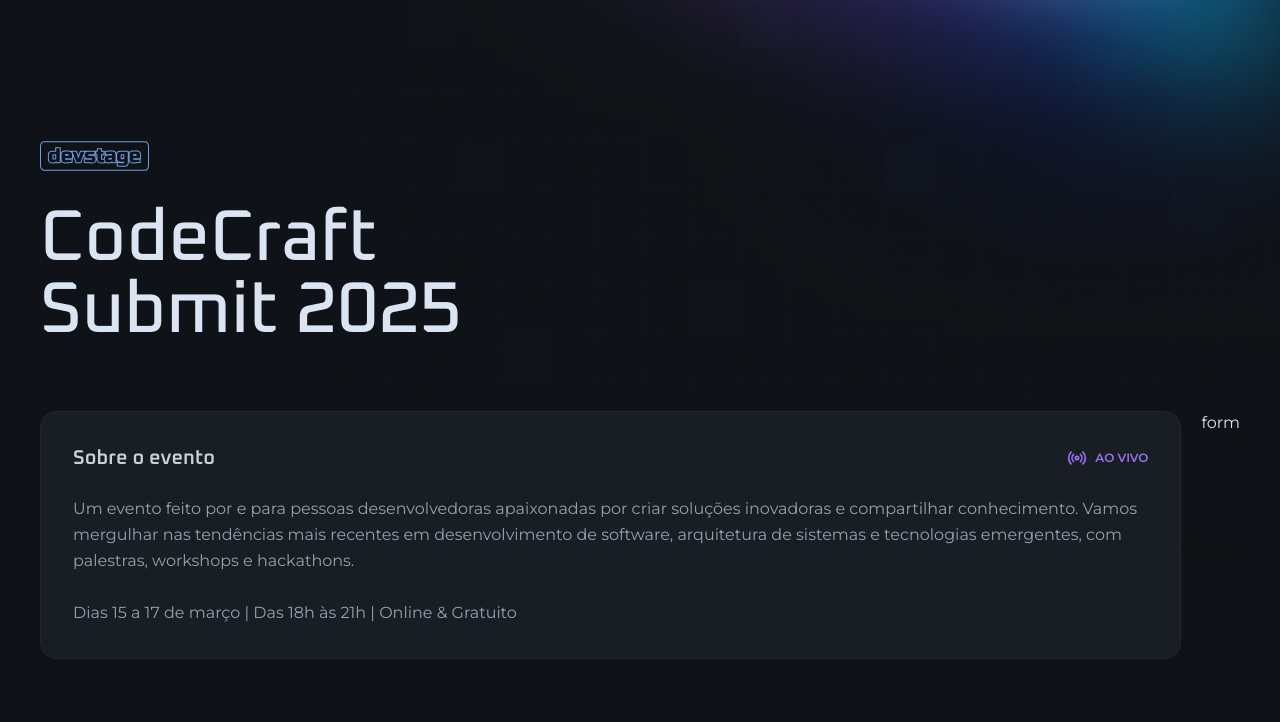
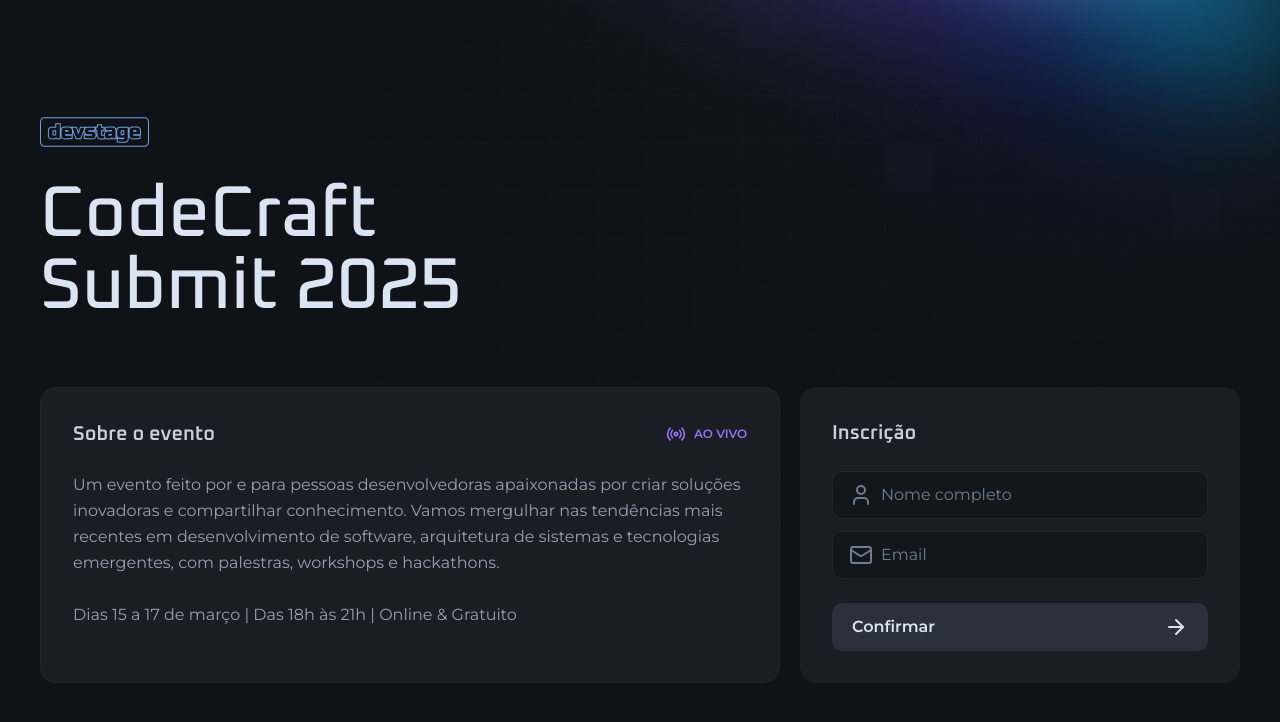
Before and after one commit to nicolasgfe/NLW-connect-devstage-web, a Next.js app: page / in a window 1280 px wide. Shown: the top 722 px of the page. Built offline with nearby package versions, Linux system fonts and the light colour scheme.

Commit message:
Utilizando componentes para criação do formulario

```diff
--- a/src/app/page.tsx
+++ b/src/app/page.tsx
@@ -1,6 +1,8 @@
 import Image from 'next/image';
 
-import { Radio } from 'lucide-react';
+import { Button } from '@/components/button';
+import { InputField, InputIcon, InputRoot } from '@/components/input';
+import { ArrowRight, Mail, Radio, User } from 'lucide-react';
 import logo from '../assets/Logo.svg';
 
 export default function Home() {
@@ -37,7 +39,30 @@
               Dias 15 a 17 de março | Das 18h às 21h | Online & Gratuito
             </p>
           </div>
-          <form action="">form</form>
+          <form className="bg-gray-700 border-gray-600 rounded-2xl p-8 space-y-6 w-full md:max-w-[440px]">
+            <h2 className="font-heading font-semibold text-gray-200 text-xl">
+              Inscrição
+            </h2>
+            <div className="space-y-3">
+              <InputRoot>
+                <InputIcon>
+                  <User />
+                </InputIcon>
+                <InputField type="text" placeholder="Nome completo" />
+              </InputRoot>
+              <InputRoot>
+                <InputIcon>
+                  <Mail />
+                </InputIcon>
+                <InputField type="email" placeholder="Email" />
+              </InputRoot>
+            </div>
+
+            <Button type="submit">
+              Confirmar
+              <ArrowRight />
+            </Button>
+          </form>
         </div>
       </div>
     </main>
```
